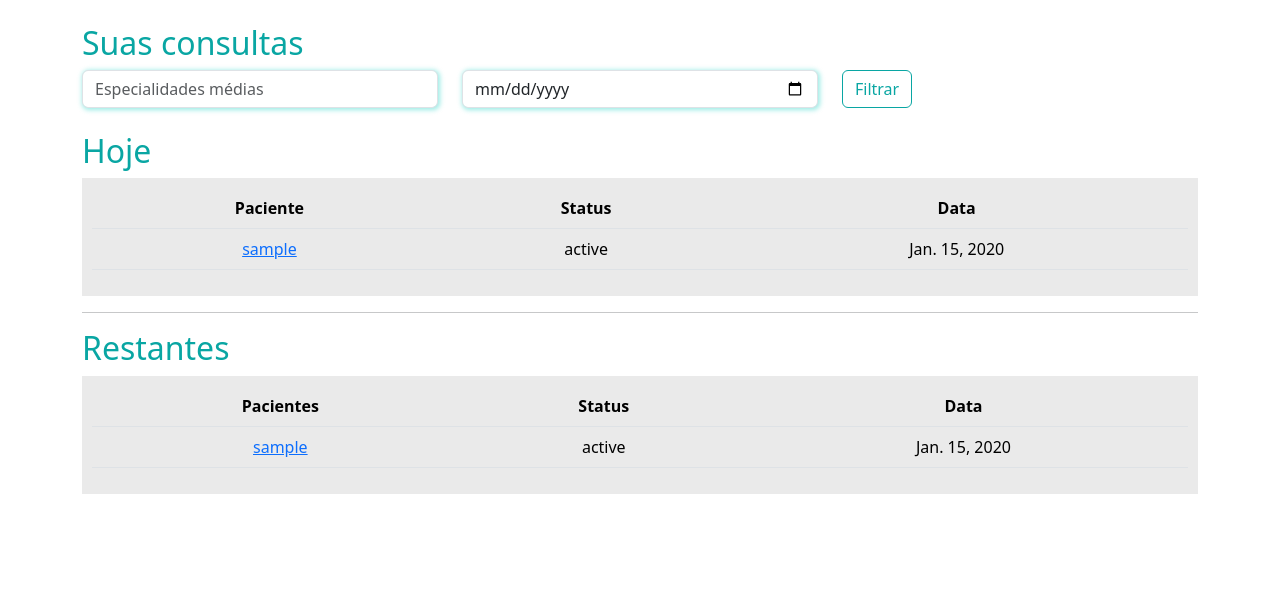
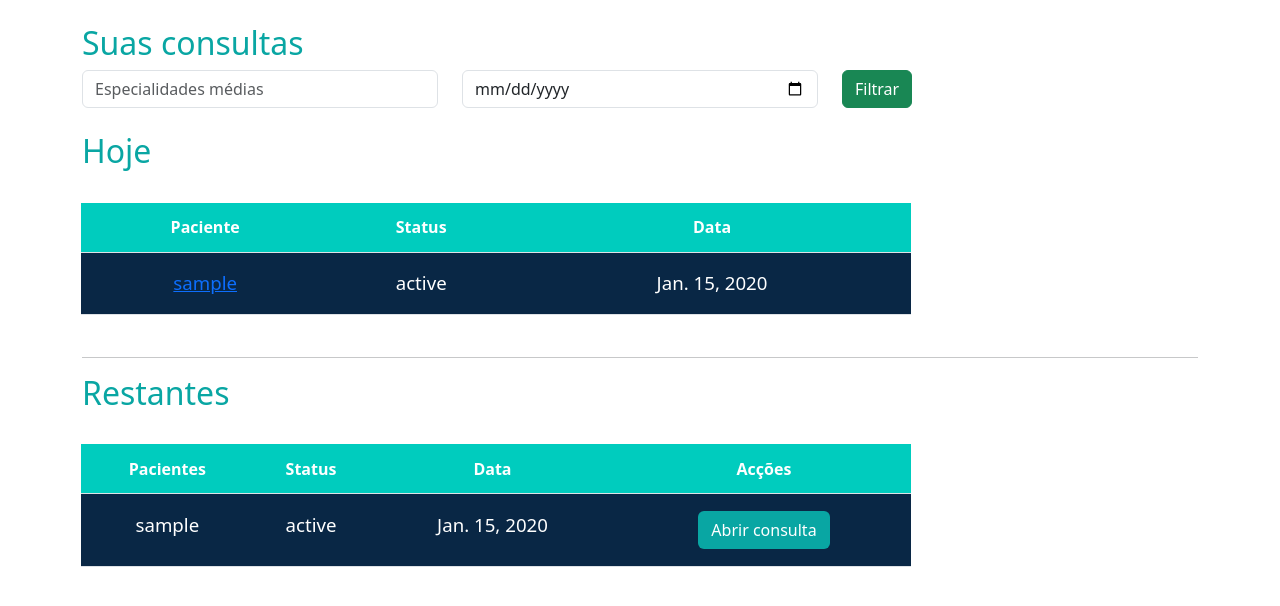
Before and after one commit to lucasSantiagoCody/Healing, a Django app: template doctor/templates/doctors_medical_appointments.html in a window 1280 px wide. Shown: the part 60-666 px from the top of the page. Run offline with Django 5.2, Linux system fonts and the light colour scheme; the template is opened without the code that fills it: most values are stand-ins (such as "Sample title", 1, 10 or a date in 2020).

Commit message:
added css file table_medical_appointments for patient_medical_appointments and doctors_medical_appointments

```diff
--- a/doctor/templates/doctors_medical_appointments.html
+++ b/doctor/templates/doctors_medical_appointments.html
@@ -4,10 +4,7 @@
 
 {% block 'head' %}
 
-    <link rel="stylesheet" href="{% static 'doctor/css/open_schedules.css' %}">
-    <link rel="stylesheet" href="{% static 'account/css/account.css' %}">
-    <link rel="stylesheet" href="{% static 'doctor/css/register_doctor.css' %}">
-    <link rel="stylesheet" href="{% static 'patient/css/home.css' %}">
+    <link rel="stylesheet" href="{% static 'general/css/table_medical_appointments.css' %}">
     <link rel="stylesheet" href="https://cdn.jsdelivr.net/npm/bootstrap-icons@1.11.3/font/bootstrap-icons.min.css">
 
 {% endblock 'head' %}
@@ -37,7 +34,7 @@
 
             </div>
             <div class="col-md">
-                <input type="submit" value="Filtrar" class="btn btn-dark-color-outline">
+                <input type="submit" value="Filtrar" class="btn btn-success">
             </div>
         </div>
      </form>
@@ -45,7 +42,8 @@
         <br>
         <h2><span class="color-dark">Hoje</span></h2>
         {% if doctors_medical_appointments_today %}
-        <div class="list-minhas-consultas">
+        <div class="table-medical-appointments">
+            <div class="col-9">
             <table class="table">
                 <thead>
                   <tr>
@@ -64,7 +62,7 @@
                     {% endfor %}
                 </tbody>
               </table>
-
+            </div>
         </div>
         {% else %}
         <div>
@@ -76,25 +74,34 @@
 
         <h2><span class="color-dark">Restantes</span></h2>
         {% if remaining_doctors_medical_appointments %}
-        <div class="list-minhas-consultas">
+        <div class="table-medical-appointments">
+            <div class="col-9">
             <table class="table">
                 <thead>
                   <tr>
                     <th scope="col">Pacientes</th>
                     <th scope="col">Status</th>
                     <th scope="col">Data</th>
+                    <th scope="col">Acções</th>
                   </tr>
                 </thead>
                 <tbody>
                     {% for remaining_doctors_medical_appointment in remaining_doctors_medical_appointments  %}
                         <tr>
-                            <td><a href="{% url 'medical-appointment-doctor-area-view' remaining_doctors_medical_appointment.id%}">{{remaining_doctors_medical_appointment.patient.username}}</a></td>
+                            <td>{{remaining_doctors_medical_appointment.patient.username}}</td>
                             <td>{{remaining_doctors_medical_appointment.get_status_display}}</td>
                             <td>{{remaining_doctors_medical_appointment.open_date.date}}</td>
+                            <td>
+                                <a href="{% url 'medical-appointment-doctor-area-view' remaining_doctors_medical_appointment.id %}">
+                                    <button class="btn">Abrir consulta</button>
+                                </a>
+
+                            </td>
                         </tr>
                     {% endfor %}
                 </tbody>
               </table>
+            </div>
         </div>
         {% else %}
         <div>
--- /dev/null
+++ b/templates/static/general/css/table_medical_appointments.css
@@ -0,0 +1,36 @@
+
+.table-medical-appointments{
+
+    padding: 10px;
+    margin-top: 2%;
+    margin-left: -1%;
+}
+/* .table-medical-appointments table{
+    width: 90%;
+} */
+.table-medical-appointments .table th{
+    background: var(--main-color);
+    text-align: center;
+    padding: 1.5%;
+    color: white;
+}
+
+
+.table-medical-appointments .table td{
+    background-color: rgb(9, 39, 69);
+    text-align: center;
+    color: rgb(255, 255, 255);
+    padding: 2%;
+    font-size: 14pt;
+    /* box-shadow: 5px 1px 35px var(--main-color); */
+}
+
+
+.table-medical-appointments .table td button{
+    background-color: var(--dark-color);
+    color: white;
+}
+.table-medical-appointments .table td button:hover{
+    background-color: var(--main-color);
+
+}
```
Also changed, not shown: patient/templates/patient_medical_appointments.html (+12 -8 lines), 1 other file.
